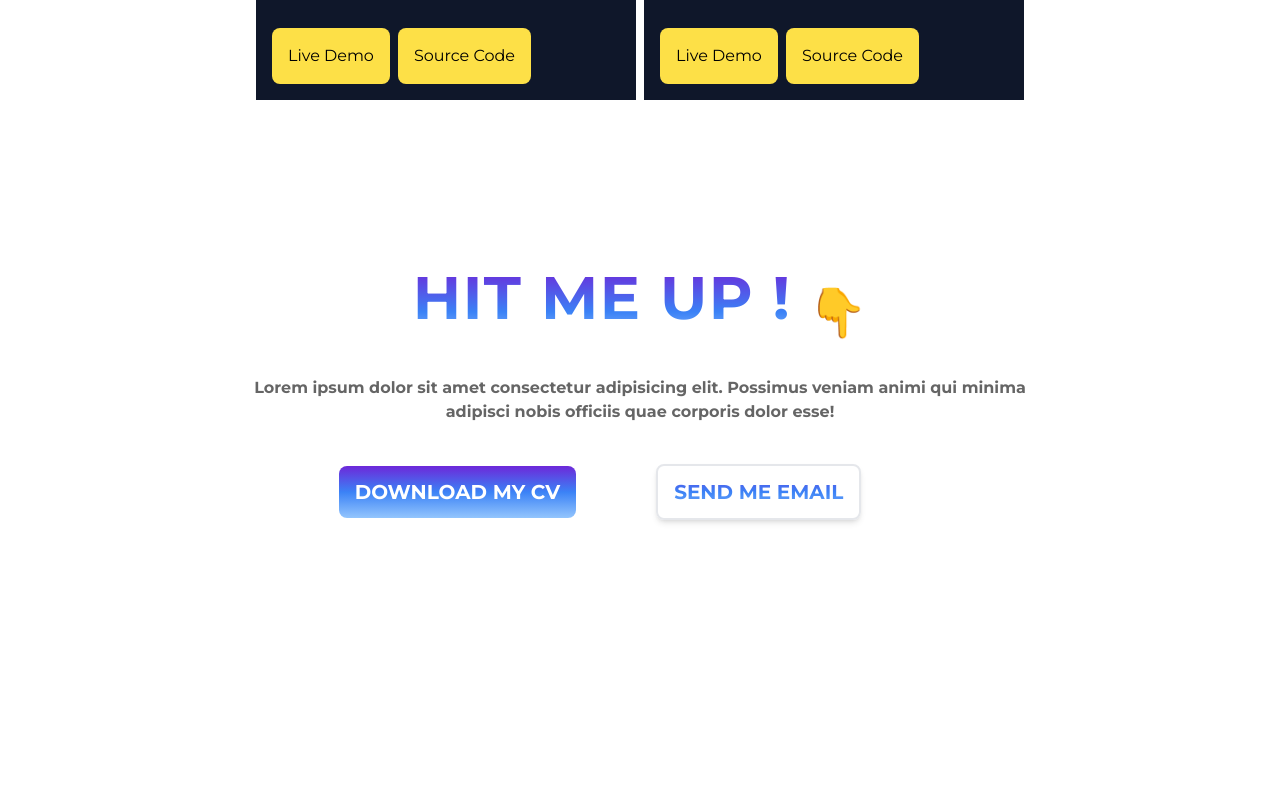
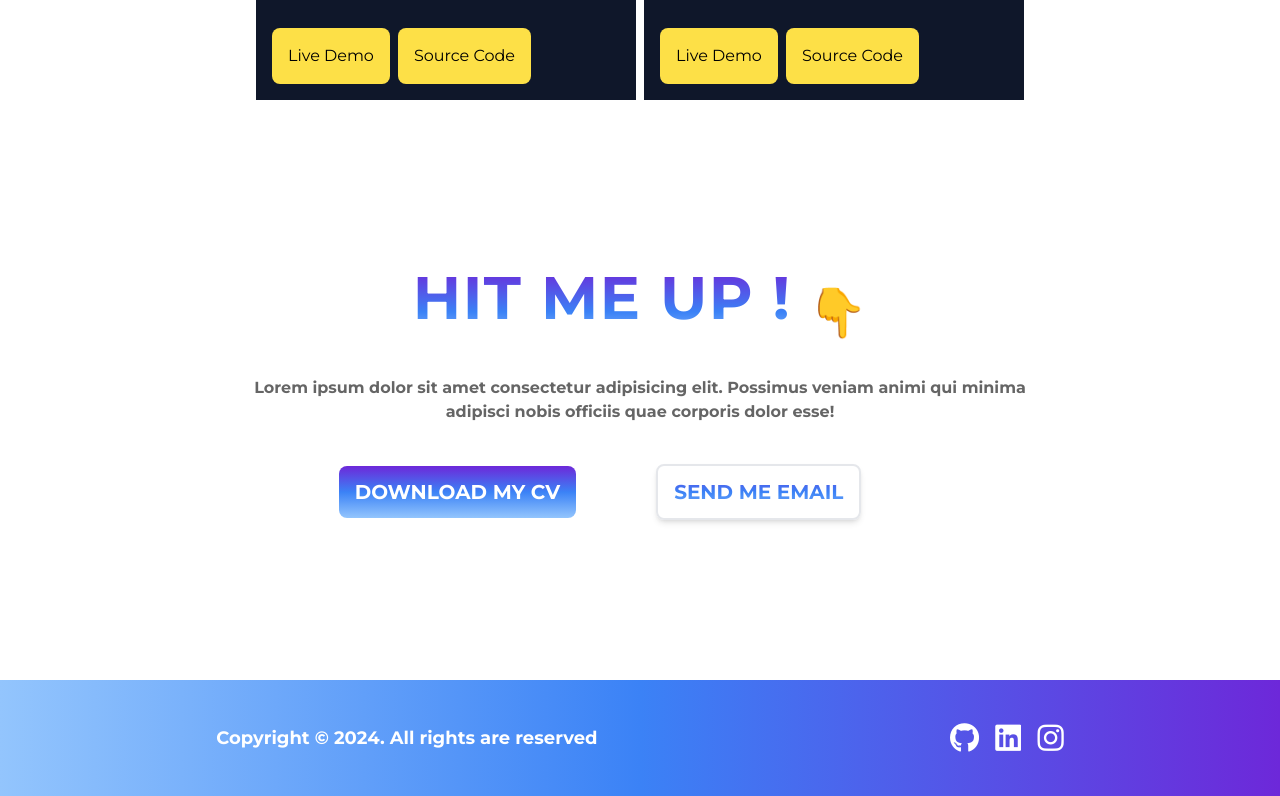
Before and after one commit to yusufskebbe/portfolio-main, a React (Vite) app: page / in a window 1280 px wide. Shown: the part 1930-2726 px from the top of the page. Before the commit the page ends 2610 px from the top, so only its background shows below. Built offline with nearby package versions, Linux system fonts and the light colour scheme.

Commit message:
footer implementation

```diff
--- a/src/App.jsx
+++ b/src/App.jsx
@@ -1,4 +1,5 @@
 import AboutMe from "./components/AboutMe";
+import Footer from "./components/Footer";
 import Header from "./components/Header";
 import Hero from "./components/Hero";
 import MyProjects from "./components/MyProjects";
@@ -14,11 +15,12 @@ function App() {
 
 
      <Header/>
-      <main className="px-60 py-40">
+      <main className="px-60 py-40 relative h-screen">
       <Hero/>
       <AboutMe/>
       <MyProjects/>
       <ReactMe/>
+      <Footer/>
       </main>
 
 
--- /dev/null
+++ b/src/components/Footer.jsx
@@ -0,0 +1,19 @@
+import React from 'react'
+
+function Footer() {
+  return (
+    <div className='footer absolute  left-0 mt-40 p-10 w-full bg-gradient-to-l from-violet-700  via-blue-500 to-blue-300'>
+        <div className='flex justify-around items-center'>
+        <h2 className='font-bold text-white text-lg'>Copyright © 2024. All rights are reserved</h2>
+        <div className="social-links  flex gap-4">
+        <i className="fa-brands fa-github text-3xl text-transparent bg-clip-text bg-white"></i>
+        <i className="fa-brands fa-linkedin text-3xl text-transparent bg-clip-text bg-white"></i>
+        <i className="fa-brands fa-instagram text-3xl text-transparent bg-clip-text bg-white"></i>
+        </div>
+        </div>
+
+    </div>
+  )
+}
+
+export default Footer
--- a/src/components/Modal.jsx
+++ b/src/components/Modal.jsx
@@ -7,7 +7,24 @@ function Modal({modal,onClose}) {
   return (
 
     <div >
-       {modal && <div className='w-[100vw] h-[100vh] inset-0 bg-gray-500 z-50 fixed'>Modal</div>  }
+       {modal && <div className='w-[100vw] h-[100vh] inset-0 bg-gradient-to-b from-violet-700  via-blue-500 to-blue-300 opacity-90 z-50 fixed'>
+        <div className='flex flex-col justify-center items-center h-full '>
+        <span onClick={onClose} className='text-4xl cursor-pointer '>X</span>
+       <form action="">
+          <div className='input-field flex flex-col gap-2 '>
+
+           <label htmlFor="" className=' text-lg  '>Email</label>
+           <input type="email" className='peer p-4 border-solid border-4 outline-none rounded-md' placeholder='please enter your email'  />
+           <p class="mt-2 invisible peer-invalid:visible text-pink-600 text-sm">Please provide a valid email address.</p>
+           <label htmlFor="" className=' text-lg  '>Message</label>
+           <textarea className='border-solid border-2 focus:outline-none p-4 my-4' name="" id="" cols="30" rows="10"></textarea>
+          </div>
+
+          <button type='submit' className='p-2 mx-auto w-full text-xl bg-blue-500 rounded-xl text-white uppercase px-4 font-semibold'>Submit</button>
+        </form>
+        </div>
+
+       </div>  }
     </div>
   )
 }
```
